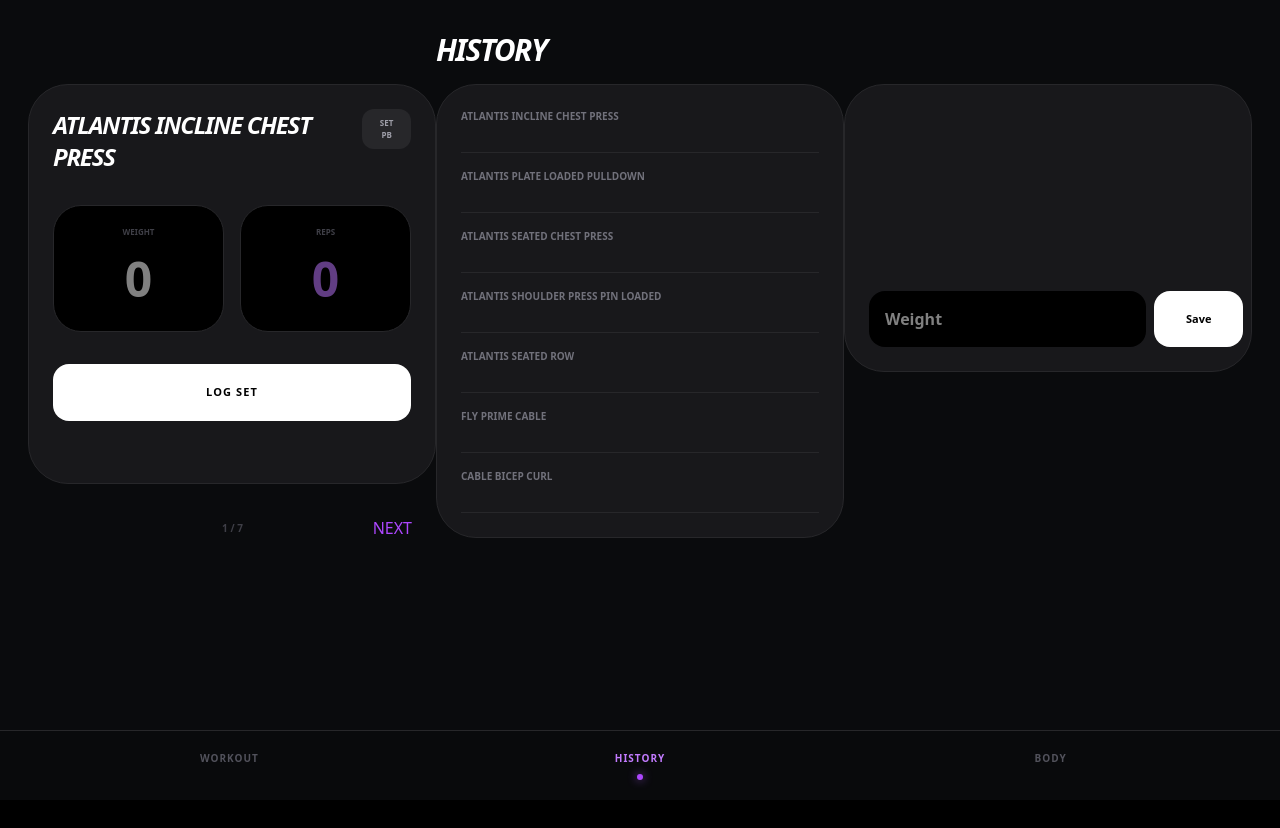
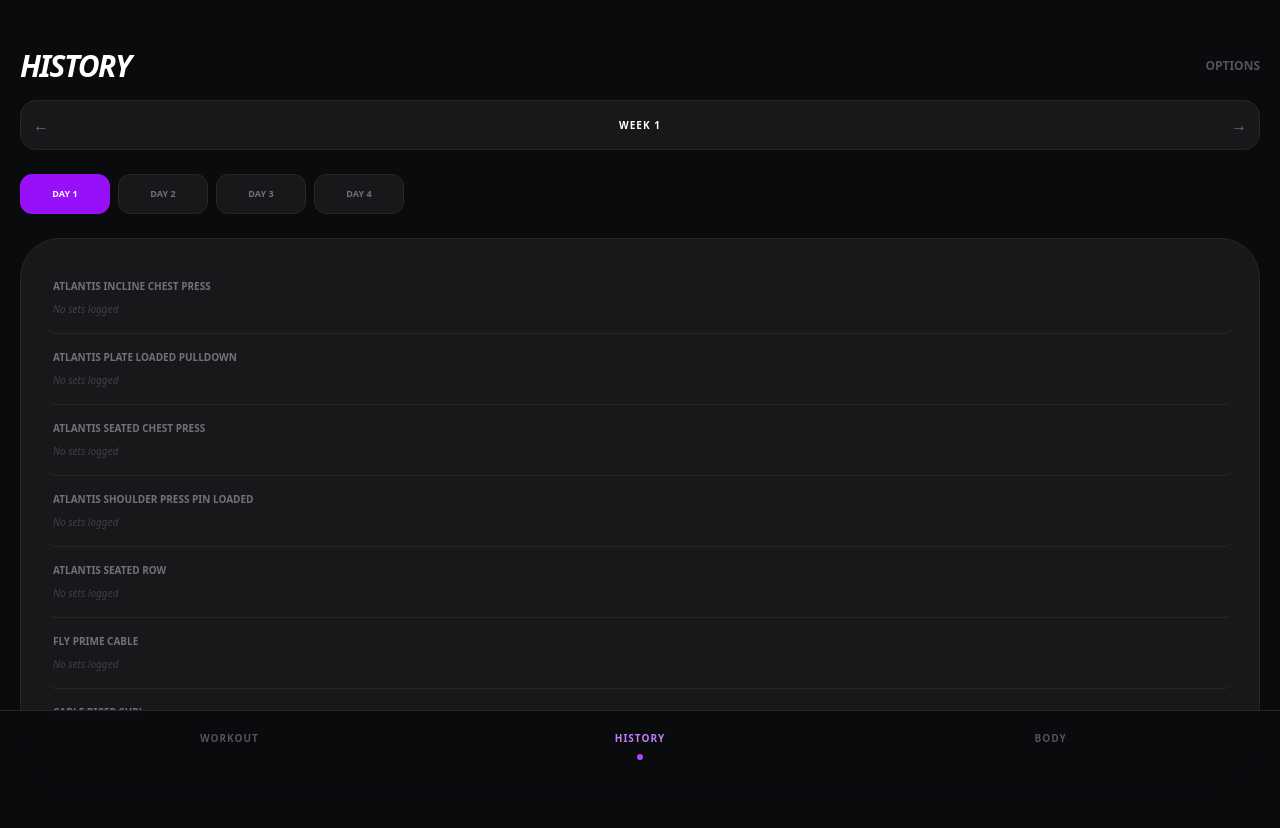
Before and after one commit to abdul75412/workout-app, a Next.js app: page / in a window 1280 px wide. Both pictures are taken after a click on the button "HISTORY". Shown: the top 828 px of the page. Before the commit the page ends 800 px from the top, so only its background shows below. Built offline with nearby package versions, Linux system fonts and the light colour scheme.

Commit message:
fix bottom nav blocking buttons

```diff
--- a/app/page.tsx
+++ b/app/page.tsx
@@ -4,7 +4,6 @@ import { workoutPlan } from "./workoutData";
 
 export default function WorkoutPage() {
   const [view, setView] = useState<"lift" | "history" | "weight">("lift");
-  const [subView, setSubView] = useState<"workout" | "progress">("workout");
   const [selectedWeek, setSelectedWeek] = useState(1);
   const [dayIndex, setDayIndex] = useState(0);
   const [historyDayIndex, setHistoryDayIndex] = useState(0);
@@ -13,81 +12,42 @@ export default function WorkoutPage() {
   const [reps, setReps] = useState("");
   const [bodyWeightInput, setBodyWeightInput] = useState("");
   const [logDate, setLogDate] = useState(new Date().toISOString().split('T')[0]);
-  const [editingId, setEditingId] = useState<number | null>(null);
   const [weightHistory, setWeightHistory] = useState<{id: number, date: string, value: number, rawDate: string}[]>([]);
   const [timer, setTimer] = useState(0);
   const [allWorkoutData, setAllWorkoutData] = useState<any>({});
-  const [archivedData, setArchivedData] = useState<any>({});
-  const [historyLog, setHistoryLog] = useState<string[]>([]);
-  const [expandedEx, setExpandedEx] = useState<string | null>(null);
   const [baselines, setBaselines] = useState<Record<string, number>>({});
   const [showBaselineInput, setShowBaselineInput] = useState(false);
   const [showConfetti, setShowConfetti] = useState(false);
   const [noteInput, setNoteInput] = useState("");
-  const [showNoteField, setShowNoteField] = useState(false);
   const [showOptions, setShowOptions] = useState(false);
-  const [confirmReset, setConfirmReset] = useState(false);
-  const [settingsMode, setSettingsMode] = useState<"main" | "archives">("main");
 
   const currentPhase = workoutPlan.phase1;
   const currentDay = currentPhase.days[dayIndex];
   const currentExercise = currentDay.exercises[exerciseIndex];
   const storageKey = `w${selectedWeek}-${currentExercise.name}`;
   const currentSets = allWorkoutData[storageKey] || [];
-  const exerciseNotes = allWorkoutData[`${storageKey}-note`] || "";
-  const historyDay = currentPhase.days[historyDayIndex];
+  const exerciseNoteKey = `${storageKey}-note`;
 
   useEffect(() => {
     const savedData = localStorage.getItem("gym_session_cache");
-    const savedArchive = localStorage.getItem("gym_archive");
-    const savedHistory = localStorage.getItem("gym_history_grid");
     const savedWeightLogs = localStorage.getItem("body_weight_logs");
     const savedBaselines = localStorage.getItem("lift_baselines");
     if (savedData) setAllWorkoutData(JSON.parse(savedData));
-    if (savedArchive) setArchivedData(JSON.parse(savedArchive));
-    if (savedHistory) setHistoryLog(JSON.parse(savedHistory));
     if (savedWeightLogs) setWeightHistory(JSON.parse(savedWeightLogs));
     if (savedBaselines) setBaselines(JSON.parse(savedBaselines));
   }, []);
 
-  const globalPBs = useMemo(() => {
-    const bests: Record<string, number> = { ...baselines };
-    Object.keys(allWorkoutData).forEach(key => {
-      if (key.endsWith("-note")) return;
-      const exerciseName = key.split('-').slice(1).join('-');
-      const sets = allWorkoutData[key];
-      if (Array.isArray(sets)) {
-        sets.forEach((s: any) => {
-          const w = parseFloat(s.weight);
-          if (!isNaN(w) && w > (bests[exerciseName] || 0)) bests[exerciseName] = w;
-        });
-      }
-    });
-    return bests;
-  }, [allWorkoutData, baselines]);
-
-  const exerciseProgressData = useMemo(() => {
-    const progress: { week: number, maxWeight: number }[] = [];
-    for (let w = 1; w <= 12; w++) {
-      const sets = allWorkoutData[`w${w}-${currentExercise.name}`] || [];
-      if (sets.length > 0) {
-        const max = Math.max(...sets.map((s: any) => parseFloat(s.weight) || 0));
-        progress.push({ week: w, maxWeight: max });
-      }
-    }
-    return progress;
-  }, [allWorkoutData, currentExercise.name]);
-
   useEffect(() => {
-    if (timer <= 0) return;
+    if (timer > 0) {
       const interval = setInterval(() => setTimer(t => t - 1), 1000);
       return () => clearInterval(interval);
+    }
   }, [timer]);
 
   const logSet = () => {
     if (!weight || !reps) return;
     const inputWeight = parseFloat(weight);
-    const oldBest = globalPBs[currentExercise.name] || 0;
+    const oldBest = baselines[currentExercise.name] || 0;
 
     if (inputWeight > oldBest && oldBest > 0) {
       setShowConfetti(true);
@@ -98,182 +58,206 @@ export default function WorkoutPage() {
     const updatedData = { ...allWorkoutData, [storageKey]: newSets };
     setAllWorkoutData(updatedData);
     localStorage.setItem("gym_session_cache", JSON.stringify(updatedData));
-
     setWeight(""); setReps("");
-    const isCompound = currentExercise.name.toLowerCase().includes("press") || currentExercise.name.toLowerCase().includes("squat");
-    setTimer(isCompound ? 120 : 60);
+    setTimer(90);
   };
 
-  const deleteSet = (exName: string, setId: number) => {
-    const key = `w${selectedWeek}-${exName}`;
-    const updatedSets = (allWorkoutData[key] || []).filter((s: any) => s.id !== setId);
-    const updatedData = { ...allWorkoutData, [key]: updatedSets };
+  const saveNote = () => {
+    const updatedData = { ...allWorkoutData, [exerciseNoteKey]: noteInput };
     setAllWorkoutData(updatedData);
     localStorage.setItem("gym_session_cache", JSON.stringify(updatedData));
-  };
-
-  const deleteWeightLog = (id: number) => {
-    const updated = weightHistory.filter(h => h.id !== id);
-    setWeightHistory(updated);
-    localStorage.setItem("body_weight_logs", JSON.stringify(updated));
-  };
-
-  const saveBaseline = () => {
-    const num = parseFloat(weight);
-    if (isNaN(num)) return;
-    const newBaselines = { ...baselines, [currentExercise.name]: num };
-    setBaselines(newBaselines);
-    localStorage.setItem("lift_baselines", JSON.stringify(newBaselines));
-    setShowBaselineInput(false);
-    setWeight("");
+    setNoteInput("");
   };
 
   const logBodyWeight = () => {
     if (!bodyWeightInput) return;
     const dateObj = new Date(logDate);
     const formattedDate = dateObj.toLocaleDateString('en-GB', { day: '2-digit', month: '2-digit' });
-    let updatedHistory;
-    if (editingId) {
-      updatedHistory = weightHistory.map(h => h.id === editingId ? { ...h, value: parseFloat(bodyWeightInput), date: formattedDate, rawDate: logDate } : h);
-      setEditingId(null);
-    } else {
-      updatedHistory = [...weightHistory, { id: Date.now(), date: formattedDate, value: parseFloat(bodyWeightInput), rawDate: logDate }];
-    }
-    const sorted = updatedHistory.sort((a, b) => new Date(a.rawDate).getTime() - new Date(b.rawDate).getTime());
-    setWeightHistory(sorted);
-    localStorage.setItem("body_weight_logs", JSON.stringify(sorted));
+    const newEntry = { id: Date.now(), date: formattedDate, value: parseFloat(bodyWeightInput), rawDate: logDate };
+    const updated = [...weightHistory, newEntry].sort((a, b) => new Date(a.rawDate).getTime() - new Date(b.rawDate).getTime());
+    setWeightHistory(updated);
+    localStorage.setItem("body_weight_logs", JSON.stringify(updated));
     setBodyWeightInput("");
   };
 
-  const padding = { top: 20, right: 30, bottom: 20, left: 40 };
-  const width = 340;
-  const height = 200;
-  const chartW = width - padding.left - padding.right;
-  const chartH = height - padding.top - padding.bottom;
+  const resetAll = () => {
+    if (confirm("Clear all data?")) {
+      localStorage.clear();
+      window.location.reload();
+    }
+  };
+
+  // Graph Logic
+  const padding = { top: 20, right: 20, bottom: 20, left: 30 };
+  const graphH = 150;
+  const graphW = 320;
   const weights = weightHistory.map(d => d.value);
-  let minW = weightHistory.length > 0 ? Math.min(...weights) - 2 : 70;
-  let maxW = weightHistory.length > 0 ? Math.max(...weights) + 2 : 100;
-  const getY = (val: number) => padding.top + chartH - ((val - minW) / ((maxW - minW) || 1)) * chartH;
-  const getX = (i: number) => weightHistory.length <= 1 ? padding.left + chartW / 2 : padding.left + (i / (weightHistory.length - 1)) * chartW;
+  const minW = weights.length ? Math.min(...weights) - 1 : 0;
+  const maxW = weights.length ? Math.max(...weights) + 1 : 10;
+
+  const getX = (i: number) => padding.left + (i * (graphW - padding.left - padding.right) / (weightHistory.length - 1 || 1));
+  const getY = (v: number) => graphH - padding.bottom - ((v - minW) / (maxW - minW || 1) * (graphH - padding.top - padding.bottom));
   const linePath = weightHistory.length > 1 ? weightHistory.map((d, i) => `${i === 0 ? 'M' : 'L'} ${getX(i)} ${getY(d.value)}`).join(" ") : "";
-  const actualWeight = weightHistory.length > 0 ? weightHistory[weightHistory.length - 1].value : 0;
-  const totalChange = (actualWeight - (weightHistory[0]?.value || 0)).toFixed(1);
 
   return (
-    <div className="max-w-[100vw] overflow-x-hidden min-h-screen bg-[#0a0b0d] text-white font-sans pb-40">
+    <div className="max-w-[100vw] overflow-x-hidden min-h-screen bg-[#0a0b0d] text-white font-sans pb-44 px-5">
       {showConfetti && (
-        <div className="fixed inset-0 pointer-events-none z-[200] flex items-center justify-center bg-purple-500/10 backdrop-blur-sm animate-in fade-in duration-500">
-          <div className="text-center animate-bounce">
-            <p className="text-8xl mb-2">🚀</p>
-            <p className="text-3xl font-black italic uppercase text-amber-400 tracking-tighter">NEW PERSONAL BEST</p>
+        <div className="fixed inset-0 z-[200] flex items-center justify-center bg-purple-500/10 backdrop-blur-sm">
+          <p className="text-4xl font-black italic text-amber-400 animate-bounce">NEW PB! 🚀</p>
+        </div>
+      )}
+
+      {timer > 0 && (
+        <div className="fixed top-0 left-0 right-0 bg-purple-600 z-[150] p-4 flex justify-between items-center border-b border-purple-400">
+          <span className="font-black italic">REST: {Math.floor(timer / 60)}:{(timer % 60).toString().padStart(2, '0')}</span>
+          <div className="flex gap-2">
+            <button onClick={() => setTimer(t => t + 30)} className="bg-white/20 px-3 py-1 rounded-lg text-[10px] font-black">+30s</button>
+            <button onClick={() => setTimer(0)} className="bg-white text-black px-3 py-1 rounded-lg text-[10px] font-black">SKIP</button>
           </div>
         </div>
       )}
 
-      <div className="max-w-md mx-auto px-5">
-        <header className="pt-8 mb-4 uppercase italic font-black">
+      <header className="pt-12 mb-6">
         <div className="flex justify-between items-center mb-4">
-            <h1 className="text-3xl tracking-tighter">{view === 'weight' ? 'Weight' : view === 'history' ? 'History' : 'Workout'}</h1>
-            {timer > 0 && <div className="bg-purple-600 text-white px-4 py-1.5 rounded-full text-xs font-black tabular-nums">REST {Math.floor(timer / 60)}:{(timer % 60).toString().padStart(2, '0')}</div>}
+          <h1 className="text-3xl font-black italic uppercase tracking-tighter">{view}</h1>
+          <button onClick={() => setShowOptions(!showOptions)} className="text-zinc-600 text-xs font-black">OPTIONS</button>
+        </div>
+
+        {showOptions && (
+          <div className="bg-zinc-900 p-4 rounded-2xl border border-zinc-800 mb-4 flex justify-between">
+            <button onClick={resetAll} className="text-red-500 text-[10px] font-black uppercase">Reset All Data</button>
+            <button onClick={() => setShowOptions(false)} className="text-zinc-500 text-[10px] font-black uppercase">Close</button>
+          </div>
+        )}
+
+        <div className="flex items-center justify-between bg-zinc-900 rounded-2xl p-1 border border-zinc-800">
+          <button onClick={() => setSelectedWeek(w => Math.max(1, w - 1))} className="p-2 text-zinc-500">←</button>
+          <span className="text-[10px] font-black uppercase tracking-widest">Week {selectedWeek}</span>
+          <button onClick={() => setSelectedWeek(w => Math.min(12, w + 1))} className="p-2 text-zinc-500">→</button>
         </div>
       </header>
 
-        <main className="relative">
-          <div className={`flex transition-transform duration-500 ease-out ${view === 'history' ? '-translate-x-full' : view === 'weight' ? '-translate-x-[200%]' : 'translate-x-0'}`}>
+      {view === 'lift' && (
+        <div className="space-y-6">
+          <div className="flex gap-2 overflow-x-auto no-scrollbar">
+            {currentPhase.days.map((day, idx) => (
+              <button key={idx} onClick={() => { setDayIndex(idx); setExerciseIndex(0); }} className={`min-w-[90px] py-3 rounded-xl font-black uppercase text-[9px] border ${dayIndex === idx ? "bg-white text-black" : "bg-zinc-900 text-zinc-500 border-zinc-800"}`}>{day.label}</button>
+            ))}
+          </div>
 
-            {/* WORKOUT VIEW */}
-            <div className="min-w-full">
-              <div className="bg-zinc-900 rounded-[40px] p-6 border border-zinc-800 min-h-[400px]">
+          <div className="bg-zinc-900 rounded-[40px] p-8 border border-zinc-800 relative">
             <div className="flex justify-between items-start mb-8">
-                  <h2 className="text-2xl font-black italic uppercase tracking-tighter">{currentExercise.name}</h2>
-                  <button onClick={() => setShowBaselineInput(!showBaselineInput)} className="px-3 py-2 rounded-xl text-[8px] font-black uppercase bg-zinc-800 text-zinc-400">
-                    {baselines[currentExercise.name] ? `${baselines[currentExercise.name]}kg pb` : 'set pb'}
+              <h2 className="text-2xl font-black italic uppercase tracking-tighter leading-tight max-w-[180px]">{currentExercise.name}</h2>
+              <button onClick={() => setShowBaselineInput(!showBaselineInput)} className="bg-zinc-800 px-3 py-2 rounded-xl text-[9px] font-black uppercase text-zinc-500 border border-zinc-700">
+                PB: {baselines[currentExercise.name] || 0}kg
               </button>
             </div>
 
             {showBaselineInput && (
-                  <div className="mb-4 bg-purple-500/10 p-4 rounded-2xl flex gap-2">
-                    <input type="number" value={weight} onChange={(e) => setWeight(e.target.value)} placeholder="PB Weight" className="flex-1 bg-black rounded-xl p-3 outline-none" />
-                    <button onClick={saveBaseline} className="bg-purple-500 px-4 rounded-xl font-black text-[9px]">Save</button>
+              <div className="mb-6 flex gap-2">
+                <input type="number" value={weight} onChange={(e) => setWeight(e.target.value)} placeholder="New PB" className="flex-1 bg-black p-3 rounded-xl text-sm outline-none" />
+                <button onClick={saveBaseline} className="bg-purple-500 px-4 rounded-xl font-black text-[10px]">SET</button>
               </div>
             )}
 
             <div className="grid grid-cols-2 gap-4 mb-8">
-                  <div className="bg-black rounded-[28px] p-5 border border-zinc-800 text-center">
-                    <p className="text-[8px] font-black uppercase text-zinc-700 mb-2">Weight</p>
+              <div className="bg-black rounded-[28px] p-6 border border-zinc-800 text-center">
+                <p className="text-[9px] font-black uppercase text-zinc-700 mb-2">Weight</p>
                 <input type="number" value={weight} onChange={(e) => setWeight(e.target.value)} className="bg-transparent text-5xl font-black w-full text-center outline-none" placeholder="0" />
               </div>
-                  <div className="bg-black rounded-[28px] p-5 border border-zinc-800 text-center">
-                    <p className="text-[8px] font-black uppercase text-zinc-700 mb-2">Reps</p>
+              <div className="bg-black rounded-[28px] p-6 border border-zinc-800 text-center">
+                <p className="text-[9px] font-black uppercase text-zinc-700 mb-2">Reps</p>
                 <input type="number" value={reps} onChange={(e) => setReps(e.target.value)} className="bg-transparent text-5xl font-black w-full text-center text-purple-400 outline-none" placeholder="0" />
               </div>
             </div>
-                <button onClick={logSet} className="w-full bg-white text-black py-5 rounded-2xl font-black uppercase text-[11px] tracking-widest">Log Set</button>
-              </div>
-              <div className="flex justify-between items-center mt-4 px-2">
-                  <button onClick={() => setExerciseIndex(i => Math.max(0, i-1))} className="p-4 text-zinc-600 disabled:opacity-0" disabled={exerciseIndex === 0}>BACK</button>
-                  <span className="text-[10px] font-black text-zinc-700">{exerciseIndex + 1} / {currentDay.exercises.length}</span>
-                  <button onClick={() => setExerciseIndex(i => Math.min(currentDay.exercises.length-1, i+1))} className="p-4 text-purple-500 disabled:opacity-0" disabled={exerciseIndex === currentDay.exercises.length-1}>NEXT</button>
+
+            <div className="mb-6">
+              <div className="flex gap-2">
+                <input value={noteInput} onChange={(e) => setNoteInput(e.target.value)} placeholder={allWorkoutData[exerciseNoteKey] || "Add note..."} className="flex-1 bg-black/50 p-3 rounded-xl text-[10px] outline-none border border-zinc-800" />
+                <button onClick={saveNote} className="bg-zinc-800 px-4 rounded-xl text-[8px] font-black uppercase">Save</button>
               </div>
             </div>
 
-            {/* HISTORY VIEW */}
-            <div className="min-w-full">
-              <div className="bg-zinc-900 border rounded-[40px] p-6 border-zinc-800 min-h-[440px]">
-                <div className="space-y-4">
-                  {historyDay.exercises.map((ex, exIdx) => {
+            <button onClick={logSet} className="w-full bg-white text-black py-5 rounded-2xl font-black uppercase text-[11px] tracking-widest active:scale-95 transition-all">Log Set</button>
+          </div>
+
+          <div className="flex justify-between items-center bg-zinc-900/50 p-2 rounded-2xl border border-zinc-800/50">
+            <button onClick={() => setExerciseIndex(i => Math.max(0, i-1))} className="p-4 font-black text-zinc-600 disabled:opacity-0" disabled={exerciseIndex === 0}>PREV</button>
+            <span className="text-[10px] font-black text-zinc-800">{exerciseIndex + 1} / {currentDay.exercises.length}</span>
+            <button onClick={() => setExerciseIndex(i => Math.min(currentDay.exercises.length-1, i+1))} className="p-4 font-black text-purple-500 disabled:opacity-0" disabled={exerciseIndex === currentDay.exercises.length-1}>NEXT</button>
+          </div>
+        </div>
+      )}
+
+      {view === 'history' && (
+        <div className="space-y-6">
+          <div className="flex gap-2 overflow-x-auto no-scrollbar">
+            {currentPhase.days.map((day, idx) => (
+              <button key={idx} onClick={() => setHistoryDayIndex(idx)} className={`min-w-[90px] py-3 rounded-xl font-black uppercase text-[9px] border ${historyDayIndex === idx ? "bg-purple-600 border-purple-600" : "bg-zinc-900 text-zinc-500 border-zinc-800"}`}>{day.label}</button>
+            ))}
+          </div>
+          <div className="bg-zinc-900 rounded-[40px] p-6 border border-zinc-800 min-h-[400px]">
+            {currentPhase.days[historyDayIndex].exercises.map((ex, exIdx) => {
               const sets = allWorkoutData[`w${selectedWeek}-${ex.name}`] || [];
               return (
-                      <div key={exIdx} className="border-b border-zinc-800 pb-4">
-                        <p className="text-[10px] font-black uppercase text-zinc-500 mb-3">{ex.name}</p>
-                        <div className="grid grid-cols-1 gap-2">
+                <div key={ex.name} onClick={() => { setDayIndex(historyDayIndex); setExerciseIndex(exIdx); setView('lift'); }} className="border-b border-zinc-800 py-4 last:border-0 active:bg-white/5 transition-colors rounded-xl px-2">
+                  <p className="text-[10px] font-black uppercase text-zinc-500 mb-2">{ex.name}</p>
+                  <div className="flex flex-wrap gap-2">
                     {sets.map((s: any, i: number) => (
-                            <div key={s.id} onContextMenu={(e) => { e.preventDefault(); deleteSet(ex.name, s.id); }} className="bg-black/40 p-3 rounded-xl flex justify-between items-center active:bg-red-500/20 transition-colors">
-                              <span className="text-[10px] font-black text-zinc-700">SET {i+1}</span>
-                              <div className="flex gap-4">
-                                <span className="text-xs font-black">{s.weight}kg</span>
-                                <span className="text-xs font-black text-purple-400">{s.reps} reps</span>
-                              </div>
-                            </div>
+                      <span key={s.id} className="bg-black px-3 py-1 rounded-lg text-[10px] font-black">{s.weight}kg × {s.reps}</span>
                     ))}
+                    {sets.length === 0 && <span className="text-[10px] text-zinc-700 italic">No sets logged</span>}
                   </div>
                 </div>
               );
             })}
           </div>
         </div>
-            </div>
+      )}
 
-            {/* WEIGHT VIEW */}
-            <div className="min-w-full">
-              <div className="bg-zinc-900 border border-zinc-800 rounded-[40px] p-6">
-                <div className="relative w-full h-[150px] mb-8">
-                  <svg width="100%" height="100%" viewBox={`0 0 ${width} ${height}`}>
-                    {weightHistory.length >= 2 && <path d={linePath} fill="none" stroke="#a855f7" strokeWidth="4" />}
+      {view === 'weight' && (
+        <div className="space-y-6">
+          <div className="bg-zinc-900 rounded-[40px] p-6 border border-zinc-800">
+            <div className="h-[150px] w-full mb-6 relative">
+              <svg width="100%" height="100%" viewBox={`0 0 ${graphW} ${graphH}`}>
+                {weightHistory.length > 1 && <path d={linePath} fill="none" stroke="#a855f7" strokeWidth="3" />}
                 {weightHistory.map((d, i) => (
-                      <circle key={d.id} cx={getX(i)} cy={getY(d.value)} r="5" className="fill-purple-500" onContextMenu={(e) => { e.preventDefault(); deleteWeightLog(d.id); }} />
+                  <circle key={d.id} cx={getX(i)} cy={getY(d.value)} r="4" className="fill-purple-500" />
                 ))}
               </svg>
             </div>
-                <div className="flex gap-2">
-                    <input type="number" step="0.1" value={bodyWeightInput} onChange={(e) => setBodyWeightInput(e.target.value)} placeholder="Weight" className="flex-1 bg-black rounded-2xl p-4 outline-none font-black" />
-                    <button onClick={logBodyWeight} className="bg-white text-black px-8 rounded-2xl font-black text-[11px]">Save</button>
+            <div className="flex gap-2 mb-6">
+              <input type="date" value={logDate} onChange={(e) => setLogDate(e.target.value)} className="bg-black p-4 rounded-xl text-[10px] font-black uppercase outline-none" />
+              <input type="number" step="0.1" value={bodyWeightInput} onChange={(e) => setBodyWeightInput(e.target.value)} placeholder="kg" className="flex-1 bg-black p-4 rounded-xl outline-none font-black text-xl" />
+              <button onClick={logBodyWeight} className="bg-white text-black px-6 rounded-xl font-black text-[10px] uppercase">Log</button>
+            </div>
+            <div className="space-y-2 max-h-[200px] overflow-y-auto">
+              {weightHistory.slice().reverse().map(h => (
+                <div key={h.id} className="flex justify-between items-center bg-black/40 p-4 rounded-xl border border-zinc-800/50 group">
+                  <span className="text-[10px] font-black text-zinc-600 uppercase">{h.date}</span>
+                  <div className="flex items-center gap-4">
+                    <span className="font-black italic">{h.value}kg</span>
+                    <button onClick={() => {
+                      const updated = weightHistory.filter(x => x.id !== h.id);
+                      setWeightHistory(updated);
+                      localStorage.setItem("body_weight_logs", JSON.stringify(updated));
+                    }} className="text-red-900 text-[10px] font-black">×</button>
+                  </div>
+                </div>
+              ))}
             </div>
           </div>
         </div>
+      )}
 
-          </div>
-        </main>
-
-        <nav className="fixed bottom-0 left-0 right-0 bg-[#0a0b0d]/95 backdrop-blur-xl border-t border-zinc-800 px-6 pt-5 pb-[calc(env(safe-area-inset-bottom)+20px)] flex justify-around z-50">
-          {[{ id: 'lift', label: 'WORKOUT' }, { id: 'history', label: 'HISTORY' }, { id: 'weight', label: 'BODY' }].map((nav) => (
-            <button key={nav.id} onClick={() => setView(nav.id as any)} className="relative flex-1 flex flex-col items-center">
-              <span className={`text-[10px] font-black uppercase tracking-widest ${view === nav.id ? "text-purple-400" : "text-zinc-600"}`}>{nav.label}</span>
-              {view === nav.id && <div className="mt-2 w-1.5 h-1.5 rounded-full bg-purple-500 shadow-[0_0_10px_rgba(168,85,247,0.8)]" />}
+      <nav className="fixed bottom-0 left-0 right-0 bg-[#0a0b0d]/95 backdrop-blur-xl border-t border-zinc-800 px-6 pt-5 pb-10 flex justify-around z-50">
+        {['lift', 'history', 'weight'].map((v) => (
+          <button key={v} onClick={() => setView(v as any)} className="flex flex-col items-center flex-1">
+            <span className={`text-[10px] font-black uppercase tracking-widest ${view === v ? "text-purple-400" : "text-zinc-600"}`}>{v === 'lift' ? 'Workout' : v === 'weight' ? 'Body' : v}</span>
+            {view === v && <div className="mt-2 w-1.5 h-1.5 rounded-full bg-purple-500" />}
           </button>
         ))}
       </nav>
     </div>
-    </div>
   );
 }
```
Lines whose indentation alone changed are shown as unchanged.
